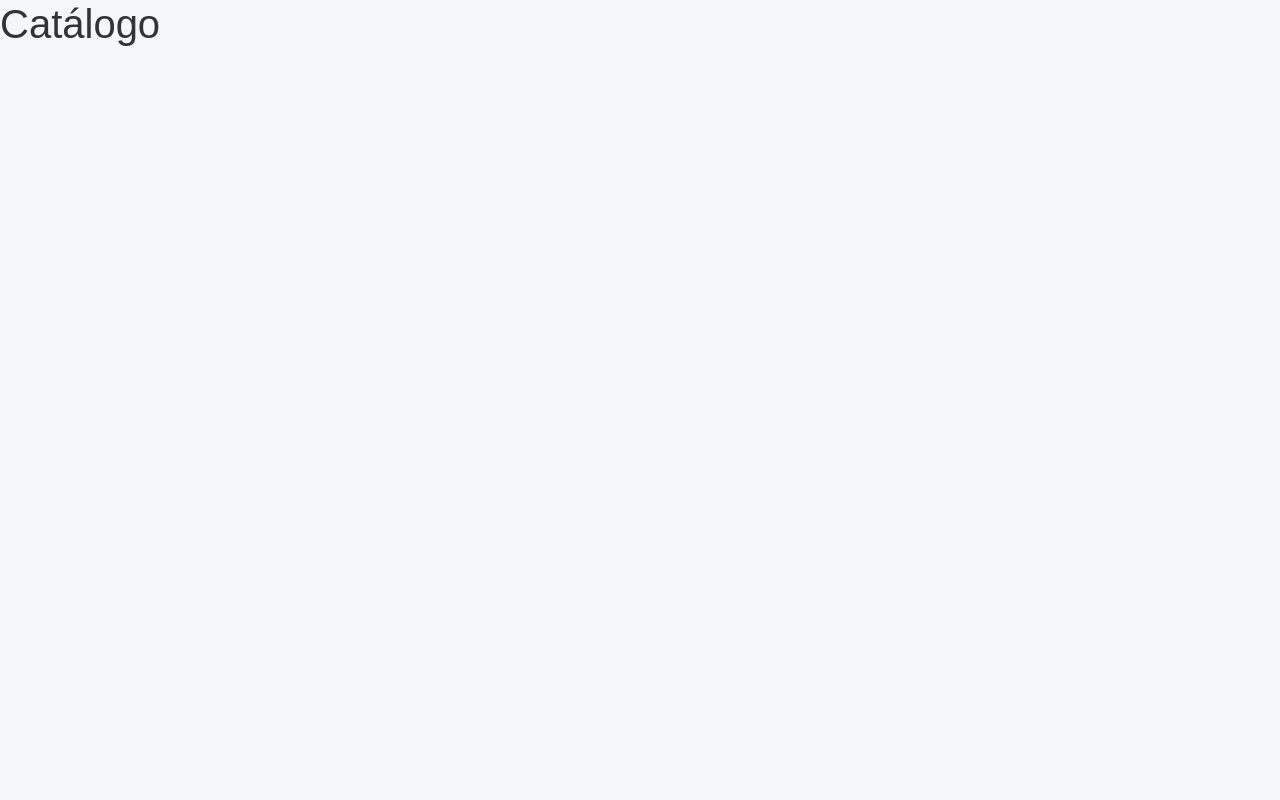
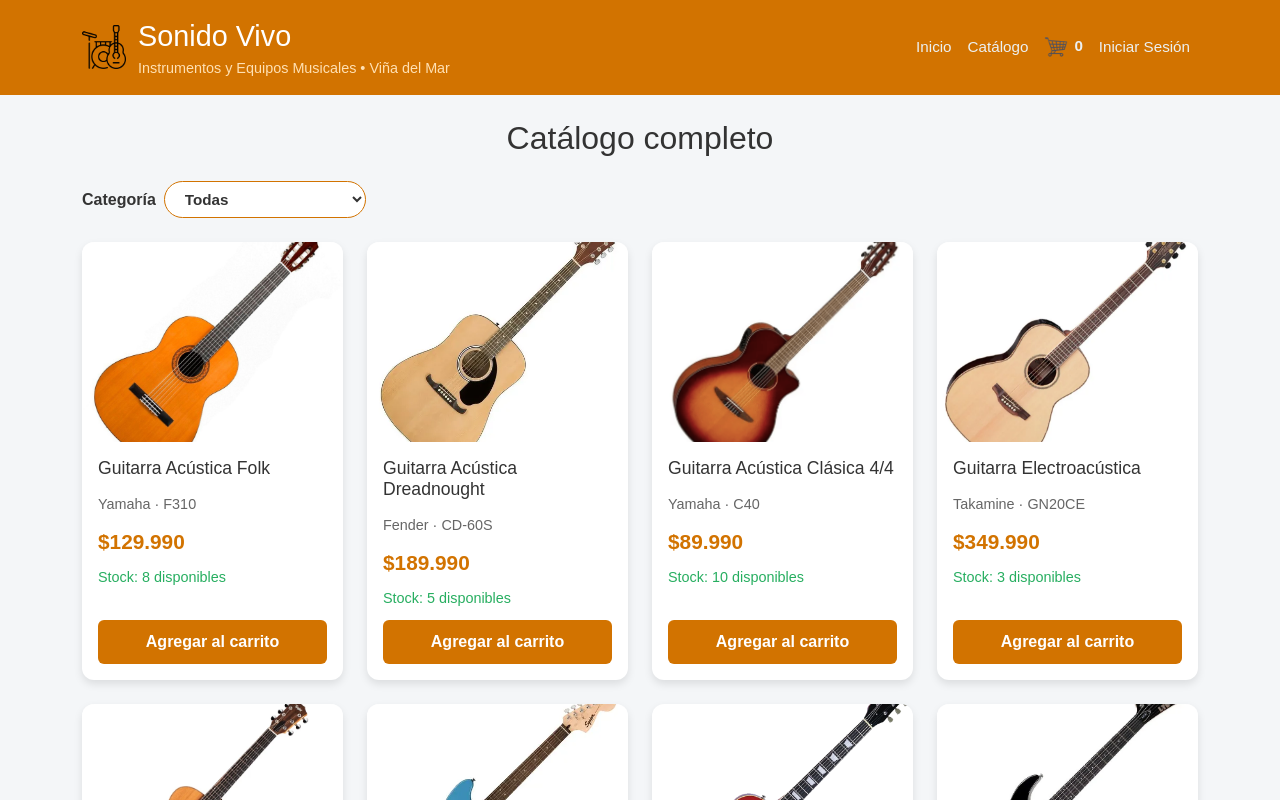
Before and after one commit to contactomprdigital-cloud/audio-vivo-react, a React (Vite) app: page /catalogo in a window 1280 px wide. Shown: the top 800 px of the page. Built offline with nearby package versions, Linux system fonts and the light colour scheme.

Commit message:
feat(pages): arma Catálogo con filtro por categoría
La página lee el slug de la URL (/catalogo o /categoria/:slug), filtra productos.json por categoría y usa FiltroCategoria para cambiar de categoría. Agregar al carrito queda provisorio (console.log) hasta el CarritoContext de la Semana 9.

```diff
--- a/src/pages/Catalogo.jsx
+++ b/src/pages/Catalogo.jsx
@@ -1,3 +1,35 @@
+import { useNavigate, useParams } from 'react-router-dom'
+import productos from '../data/productos.json'
+import categorias from '../data/categorias.json'
+import { PlantillaPublica } from '../components/templates/PlantillaPublica/PlantillaPublica'
+import { FiltroCategoria } from '../components/molecules/FiltroCategoria/FiltroCategoria'
+import { CatalogoProductos } from '../components/organisms/CatalogoProductos/CatalogoProductos'
+
 export default function Catalogo() {
-  return <h1>Catálogo</h1>
+  const navigate = useNavigate()
+  const { slug = '' } = useParams() // en /catalogo no hay slug: queda ''
+
+  const categoria = categorias.find((c) => c.slug === slug)
+  const visibles = categoria
+    ? productos.filter((p) => p.categoria === categoria.nombre)
+    : productos
+
+  function elegirCategoria(nuevoSlug) {
+    navigate(nuevoSlug ? `/categoria/${nuevoSlug}` : '/catalogo')
+  }
+
+
+  function agregarAlCarrito(producto) {
+    console.log('Agregar al carrito:', producto.nombre)
+  }
+
+  return (
+    <PlantillaPublica>
+      <h1 className="h2 text-center mb-4">
+        {categoria ? categoria.nombre : 'Catálogo completo'}
+      </h1>
+      <FiltroCategoria categorias={categorias} activa={slug} onElegir={elegirCategoria} />
+      <CatalogoProductos productos={visibles} onAgregar={agregarAlCarrito} />
+    </PlantillaPublica>
+  )
 }
```
